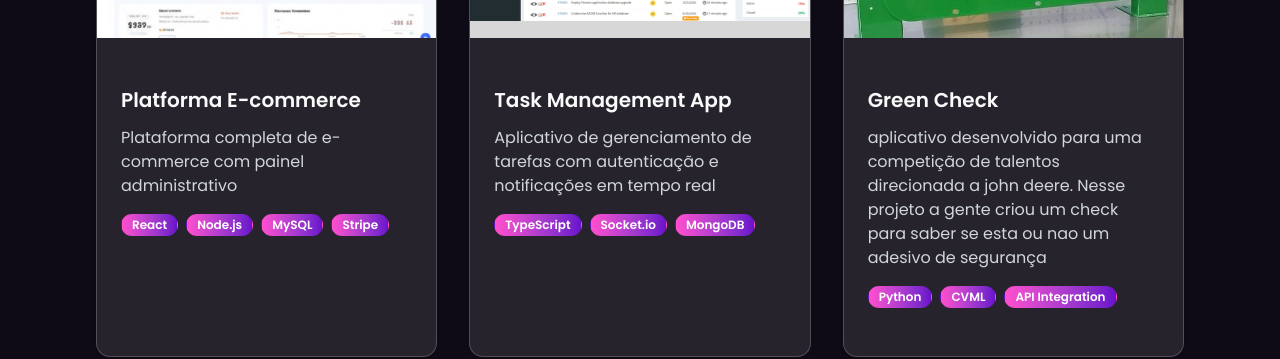
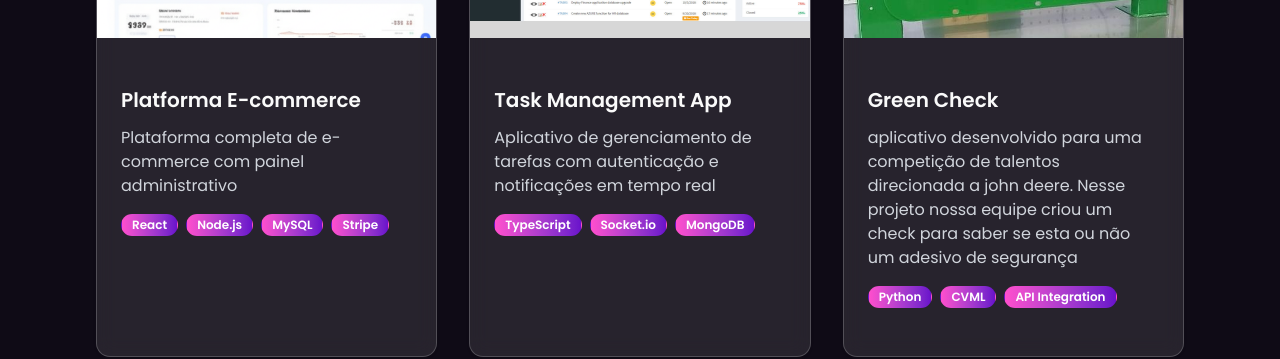
Before and after one commit to JuniorSchmid/portfolio, a Next.js app: page / in a window 1280 px wide. Shown: the part 2640-2999 px from the top of the page. Built offline with nearby package versions, Linux system fonts and the light colour scheme.

Commit message:
atualização descrição do green check

```diff
--- a/app/page.tsx
+++ b/app/page.tsx
@@ -149,7 +149,7 @@ export default function Portfolio() {
     },
     {
       title: "Green Check",
-      description: "aplicativo desenvolvido para uma competição de talentos direcionada a john deere. Nesse projeto a gente criou um check para saber se esta ou nao um adesivo de segurança",
+      description: "aplicativo desenvolvido para uma competição de talentos direcionada a john deere. Nesse projeto nossa equipe criou um check para saber se esta ou não um adesivo de segurança",
       tags: ["Python", "CVML", "API Integration"],
       image: "/greencheck.jpeg",
     },
```
